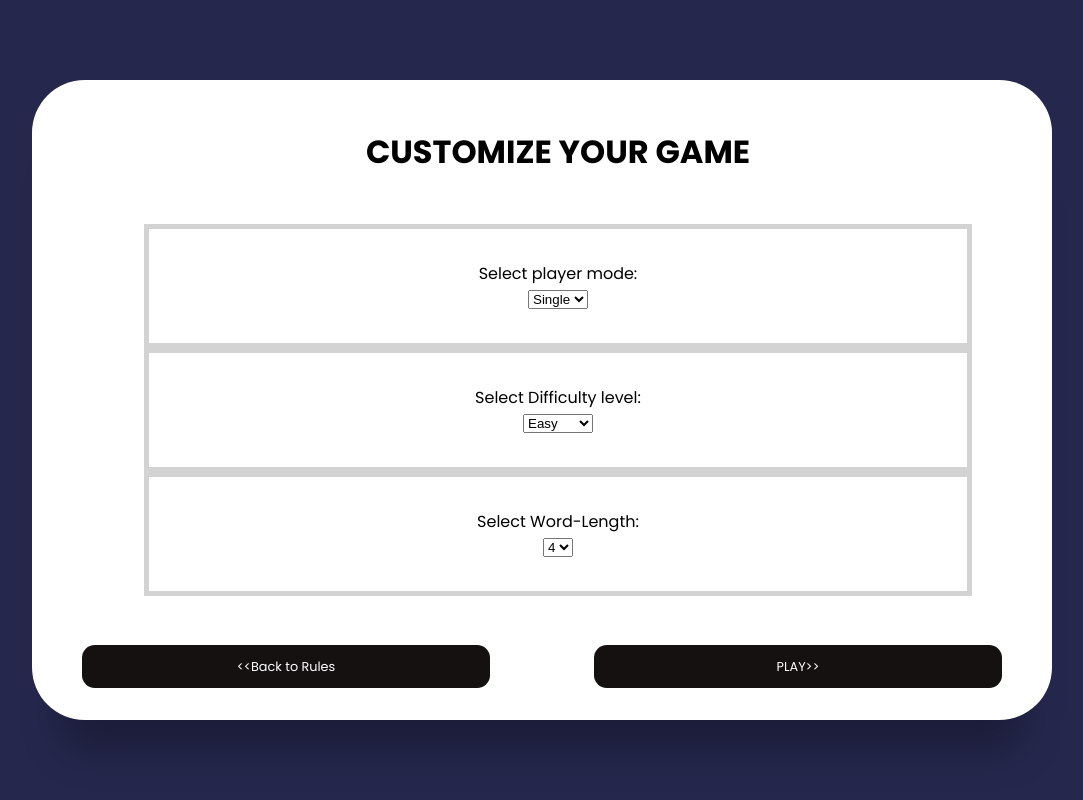
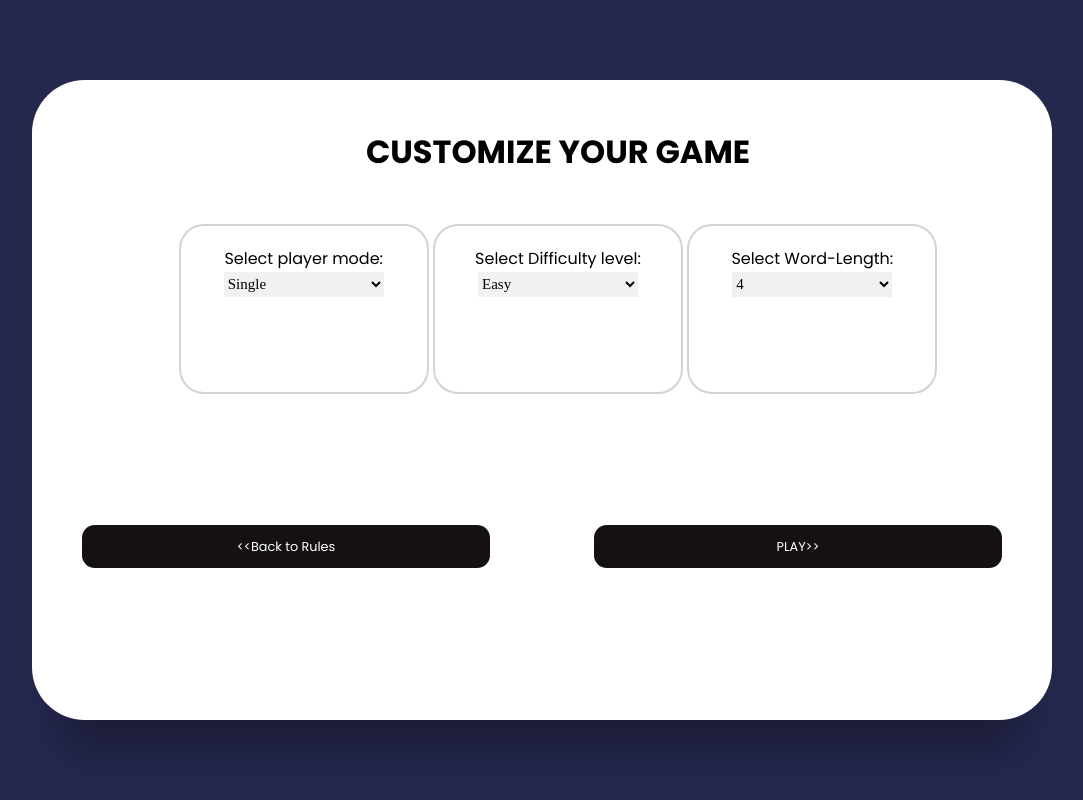
Before and after one commit to siddhikotre/BearsAndBulls, a Django app: page /pregame/ in a window 1280 px wide. Shown: the whole page, without its empty margins (98-1181 px from the left). Run offline with Django 4.2, Linux system fonts and the light colour scheme.

Commit message:
26/1/23 Commit9

```diff
--- a/bearsandbulls/bnb/templates/game.html
+++ b/bearsandbulls/bnb/templates/game.html
@@ -134,7 +134,7 @@
             border-radius: 4px;
             margin: 8px 0;
             outline: none;
-            height: 100px;
+            height: 170px;
 
         }
 
@@ -167,8 +167,8 @@
                 <input class="display" id="display" name="display" type="text1"><br>
             </div>
             <div>
- <textarea cols="50" rows="5" style="overflow:scroll; width: 100%;height: 150px">
- For rough work area
+ <textarea cols="50" rows="5" style="overflow:scroll; width: 100%;height: 100px">
+Rough Work Area...
   </textarea>
             </div>
             <div class="button">
--- a/bearsandbulls/bnb/templates/pregame.html
+++ b/bearsandbulls/bnb/templates/pregame.html
@@ -56,11 +56,15 @@
         }
 
         .child {
-            display: flow;
-            border: 5px solid lightgray;
-            padding: 2rem;
+            display: inline-block;
+            border: 2px solid lightgray;
             vertical-align: middle;
             transition: transform .10s;
+            border-radius: 25px;
+            padding: 20px;
+            width: 250px;
+            height: 170px;
+
         }
 
         .child:hover {
@@ -97,13 +101,32 @@
             width: 40%;
             position: absolute;
             left: 50px;
+            bottom: 120px;
         }
 
         #play {
             width: 40%;
             position: absolute;
             right: 50px;
+            bottom: 120px;
         }
+
+        .dropdown {
+            min-height: 25px;
+            background-color: #f1f1f1;
+            min-width: 160px;
+            overflow: auto;
+            display: inline-block;
+            position: center;
+            z-index: 1;
+            cursor: pointer;
+            border: none;
+            outline: none;
+            font-family: Constantia;
+            font-size: 15px;
+        }
+
+
     </style>
     <meta charset="UTF-8">
     <title>Pregame</title>
@@ -115,20 +138,20 @@
             <h1 class="title">CUSTOMIZE YOUR GAME</h1>
             <div class='parent'>
                 <div class='child'>Select player mode:<br>
-                    <select id="player" name="player">
+                    <select class="dropdown" id="player" name="player">
                         <option value="single">Single</option>
                         <option value="duo">Duo</option>
                     </select>
                 </div>
                 <div class='child'>Select Difficulty level:<br>
-                    <select id="difficulty" name="difficulty">
+                    <select class="dropdown" id="difficulty" name="difficulty">
                         <option value="easy">Easy</option>
                         <option value="medium">Medium</option>
                         <option value="hard">Hard</option>
                     </select>
                 </div>
                 <div class='child'>Select Word-Length:<br>
-                    <select id="length" name="length">
+                    <select class="dropdown" id="length" name="length">
                         <option value="4">4</option>
                         <option value="5">5</option>
                         <option value="6">6</option>
--- a/bearsandbulls/bnb/templates/register.html
+++ b/bearsandbulls/bnb/templates/register.html
@@ -41,6 +41,7 @@
       background-color: #fff;
       border-radius: 3.3rem;
       box-shadow: 0 60px 40px -30px rgba(0, 0, 0, 0.27);
+
     }
 
     .inner-box {
```
Also changed, not shown: bearsandbulls/bnb/templates/endgame.html (+26 -0 lines), bearsandbulls/bnb/templates/rules.html (+17 -17 lines), bearsandbulls/db.sqlite3.
